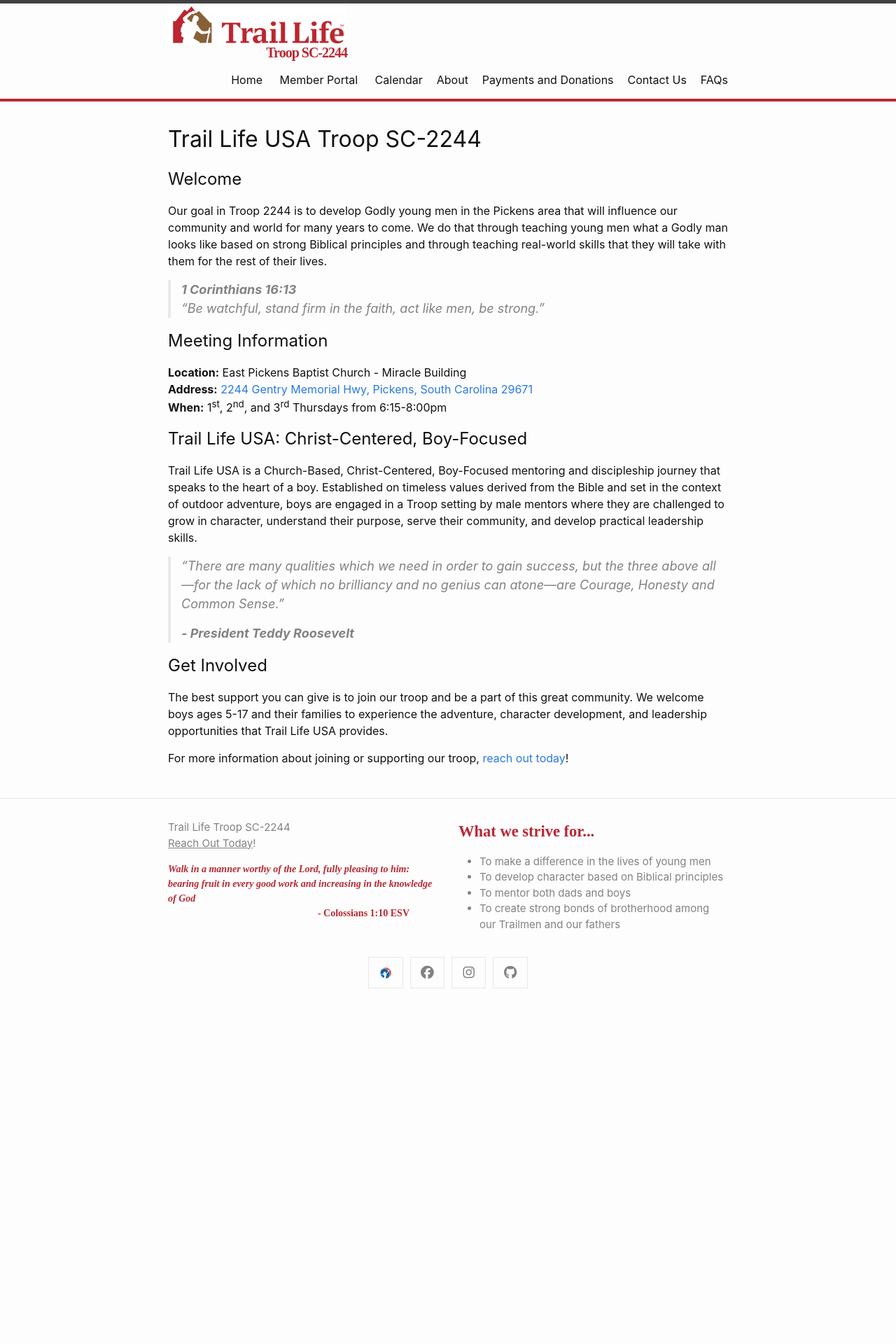
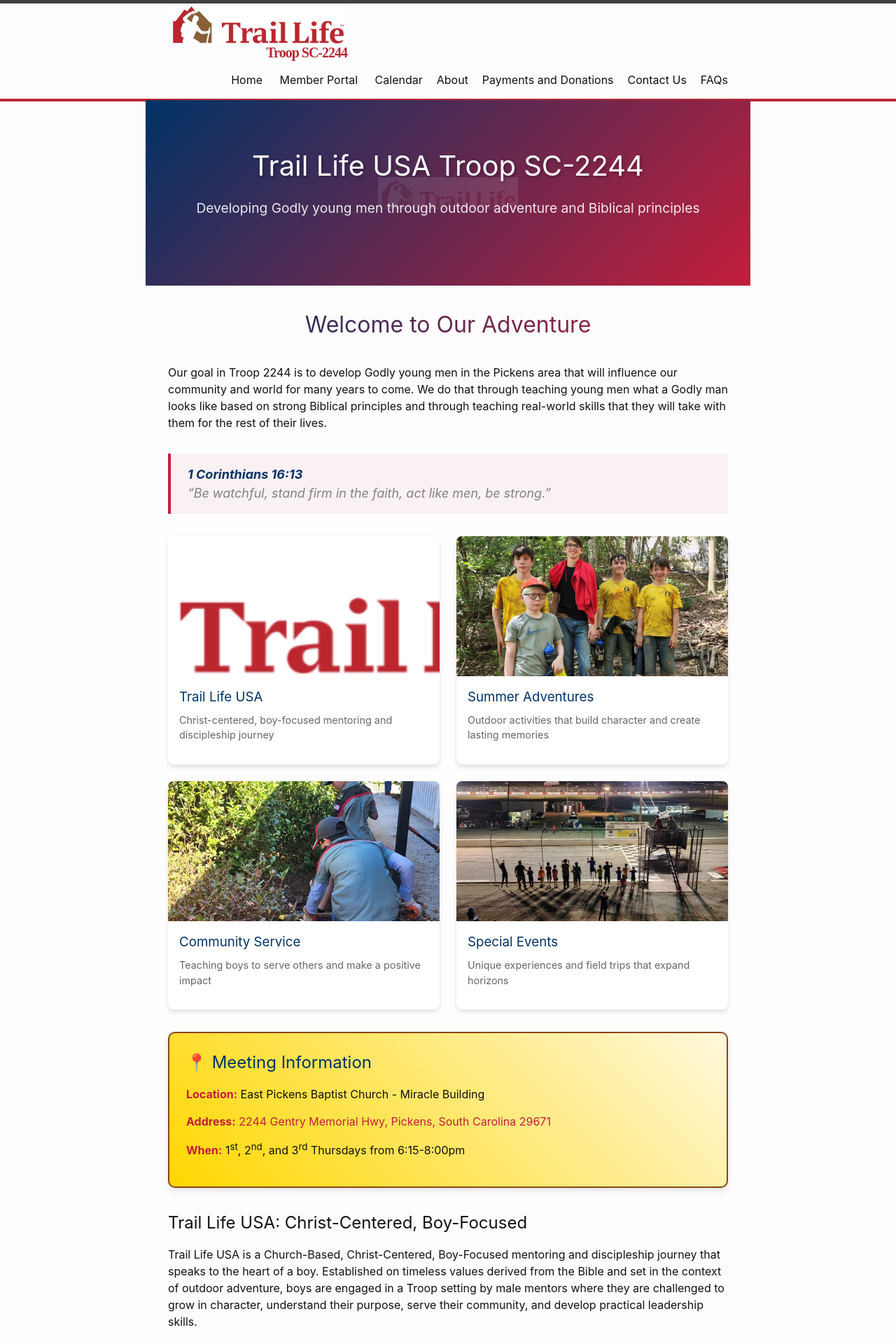
Before and after one commit to traillife-sc2244/traillife-sc2244.github.io, a Jekyll site: the page built from index.md, in a window 1280 px wide. Shown: the top 1920 px of the page at 70% size. Built offline with Jekyll 4.4.1, drawn with Linux system fonts in a browser that asks for light colours; comment, search, counter and statistics services are not loaded; before the commit the page ends 1447 px from its top, so only the background shows below that; some of the changed text lies outside the part shown.

Commit message:
initial draft

```diff
--- a/_layouts/home.html
+++ b/_layouts/home.html
@@ -3,7 +3,16 @@ layout: base
 ---
 
 <div class="home">
-  {%- if page.title -%}
+  {%- if page.hero -%}
+  <div class="hero-section">
+    <div class="hero-content">
+      <h1>{{ page.title }}</h1>
+      {%- if page.hero.subtitle -%}
+      <p class="hero-subtitle">{{ page.hero.subtitle }}</p>
+      {%- endif -%}
+    </div>
+  </div>
+  {%- elsif page.title -%}
   <h1 class="page-heading">{{ page.title }}</h1>
   {%- endif -%}
 
@@ -42,15 +51,22 @@ layout: base
   <div class="pager">
     <ul class="pagination">
       {%- if paginator.previous_page %}
-          <li><a href="{{ paginator.previous_page_path | relative_url }}" class="previous-page">{{ paginator.previous_page }}</a></li>
+      <li><a href="{{ paginator.previous_page_path | relative_url }}" class="previous-page">{{ paginator.previous_page
+          }}</a></li>
       {%- else %}
-          <li><div class="pager-edge">•</div></li>
+      <li>
+        <div class="pager-edge">•</div>
+      </li>
       {%- endif %}
-          <li><div class="current-page">{{ paginator.page }}</div></li>
+      <li>
+        <div class="current-page">{{ paginator.page }}</div>
+      </li>
       {%- if paginator.next_page %}
       <li><a href="{{ paginator.next_page_path | relative_url }}" class="next-page">{{ paginator.next_page }}</a></li>
       {%- else %}
-          <li><div class="pager-edge">•</div></li>
+      <li>
+        <div class="pager-edge">•</div>
+      </li>
       {%- endif %}
     </ul>
   </div>
--- a/assets/css/style.scss
+++ b/assets/css/style.scss
@@ -5,3 +5,225 @@
 @import
   "minima/skins/{{ site.minima.skin | default: 'classic' }}",
   "minima/initialize";
+
+// Trail Life USA Brand Colors
+$traillife-red: #C41E3A;
+$traillife-blue: #003366;
+$traillife-gold: #FFD700;
+$traillife-green: #228B22;
+$traillife-brown: #8B4513;
+
+// Hero Section
+.hero-section {
+  background: linear-gradient(135deg, $traillife-blue 0%, $traillife-red 100%);
+  color: white;
+  padding: 4rem 2rem;
+  margin: -2rem -2rem 2rem -2rem;
+  text-align: center;
+  position: relative;
+  overflow: hidden;
+
+  &::before {
+    content: '';
+    position: absolute;
+    top: 0;
+    left: 0;
+    right: 0;
+    bottom: 0;
+    background: url('/assets/images/TLUSA Logo.png') no-repeat center center;
+    background-size: 200px;
+    opacity: 0.1;
+    z-index: 1;
+  }
+
+  .hero-content {
+    position: relative;
+    z-index: 2;
+  }
+
+  h1 {
+    font-size: 2.5rem;
+    margin-bottom: 1rem;
+    text-shadow: 2px 2px 4px rgba(0,0,0,0.3);
+  }
+
+  .hero-subtitle {
+    font-size: 1.2rem;
+    margin-bottom: 2rem;
+    opacity: 0.9;
+  }
+}
+
+// Photo Gallery Section
+.photo-gallery {
+  display: grid;
+  grid-template-columns: repeat(auto-fit, minmax(300px, 1fr));
+  gap: 1.5rem;
+  margin: 2rem 0;
+
+  .photo-card {
+    background: white;
+    border-radius: 8px;
+    box-shadow: 0 4px 6px rgba(0,0,0,0.1);
+    overflow: hidden;
+    transition: transform 0.3s ease, box-shadow 0.3s ease;
+
+    &:hover {
+      transform: translateY(-5px);
+      box-shadow: 0 8px 15px rgba(0,0,0,0.2);
+    }
+
+    img {
+      width: 100%;
+      height: 200px;
+      object-fit: cover;
+    }
+
+    .photo-content {
+      padding: 1rem;
+
+      h3 {
+        color: $traillife-blue;
+        margin-bottom: 0.5rem;
+      }
+
+      p {
+        color: #666;
+        font-size: 0.9rem;
+      }
+    }
+  }
+}
+
+// Meeting Info Box
+.meeting-info {
+  background: linear-gradient(45deg, $traillife-gold, #FFF8DC);
+  border: 2px solid $traillife-brown;
+  border-radius: 10px;
+  padding: 1.5rem;
+  margin: 2rem 0;
+  box-shadow: 0 4px 8px rgba(0,0,0,0.1);
+
+  h2 {
+    color: $traillife-blue;
+    margin-top: 0;
+  }
+
+  strong {
+    color: $traillife-red;
+  }
+}
+
+// Quote Styling
+blockquote {
+  border-left: 4px solid $traillife-red;
+  background: rgba(196, 30, 58, 0.05);
+  padding: 1rem 1.5rem;
+  margin: 2rem 0;
+  font-style: italic;
+
+  strong {
+    color: $traillife-blue;
+  }
+}
+
+// Call to Action
+.cta-section {
+  background: $traillife-green;
+  color: white;
+  padding: 2rem;
+  border-radius: 10px;
+  text-align: center;
+  margin: 2rem 0;
+
+  h2 {
+    color: white;
+    margin-top: 0;
+  }
+
+  a {
+    background: $traillife-gold;
+    color: $traillife-blue;
+    padding: 0.75rem 1.5rem;
+    border-radius: 5px;
+    text-decoration: none;
+    font-weight: bold;
+    display: inline-block;
+    margin-top: 1rem;
+    transition: all 0.3s ease;
+
+    &:hover {
+      background: white;
+      transform: translateY(-2px);
+      box-shadow: 0 4px 8px rgba(0,0,0,0.2);
+    }
+  }
+}
+
+// Responsive adjustments
+@media (max-width: 768px) {
+  .hero-section {
+    padding: 2rem 1rem;
+    margin: -1rem -1rem 2rem -1rem;
+
+    h1 {
+      font-size: 2rem;
+    }
+
+    .hero-subtitle {
+      font-size: 1rem;
+    }
+  }
+
+  .photo-gallery {
+    grid-template-columns: 1fr;
+  }
+}
+// Se
+ction Headers
+h2 {
+  color: $traillife-blue;
+  border-bottom: 3px solid $traillife-red;
+  padding-bottom: 0.5rem;
+  margin-bottom: 1.5rem;
+  position: relative;
+
+  &::after {
+    content: '';
+    position: absolute;
+    bottom: -3px;
+    left: 0;
+    width: 50px;
+    height: 3px;
+    background: $traillife-gold;
+  }
+}
+
+// Links
+a {
+  color: $traillife-red;
+  transition: color 0.3s ease;
+
+  &:hover {
+    color: $traillife-blue;
+  }
+}
+
+// Welcome section styling
+.home > h2:first-of-type {
+  background: linear-gradient(45deg, $traillife-blue, $traillife-red);
+  -webkit-background-clip: text;
+  -webkit-text-fill-color: transparent;
+  background-clip: text;
+  font-size: 2rem;
+  text-align: center;
+  margin: 2rem 0;
+}
+
+// Enhanced responsive adjustments
+@media (max-width: 768px) {
+  .meeting-info, .cta-section {
+    margin: 1rem -1rem;
+    border-radius: 0;
+  }
+}
--- a/index.md
+++ b/index.md
@@ -1,22 +1,54 @@
 ---
-# Feel free to add content and custom Front Matter to this file.
-# To modify the layout, see https://jekyllrb.com/docs/themes/#overriding-theme-defaults
 title: Trail Life USA Troop SC-2244
 layout: home
+hero:
+  subtitle: "Developing Godly young men through outdoor adventure and Biblical principles"
 ---
 
-## Welcome
+## Welcome to Our Adventure
 
 Our goal in Troop 2244 is to develop Godly young men in the Pickens area that will influence our community and world for many years to come. We do that through teaching young men what a Godly man looks like based on strong Biblical principles and through teaching real-world skills that they will take with them for the rest of their lives.
 
 > **1 Corinthians 16:13**<br />
 > "Be watchful, stand firm in the faith, act like men, be strong."
 
-## Meeting Information
+<div class="photo-gallery">
+  <div class="photo-card">
+    <img src="/assets/images/TLUSA Logo.png" alt="Trail Life USA Logo">
+    <div class="photo-content">
+      <h3>Trail Life USA</h3>
+      <p>Christ-centered, boy-focused mentoring and discipleship journey</p>
+    </div>
+  </div>
+  <div class="photo-card">
+    <img src="/assets/images/gallery/2022_Summer_Adventure/e8bfeb_88f8b2a226914d1f881ec76136dfa5af~mv2.avif" alt="Summer Adventure">
+    <div class="photo-content">
+      <h3>Summer Adventures</h3>
+      <p>Outdoor activities that build character and create lasting memories</p>
+    </div>
+  </div>
+  <div class="photo-card">
+    <img src="/assets/images/gallery/2022_EPBC_Workday/e8bfeb_4663709ea01b474d85e3cb64ce946884~mv2.jpg" alt="Community Service">
+    <div class="photo-content">
+      <h3>Community Service</h3>
+      <p>Teaching boys to serve others and make a positive impact</p>
+    </div>
+  </div>
+  <div class="photo-card">
+    <img src="/assets/images/gallery/2022_Pickens_Speedway/img1.jpg" alt="Special Events">
+    <div class="photo-content">
+      <h3>Special Events</h3>
+      <p>Unique experiences and field trips that expand horizons</p>
+    </div>
+  </div>
+</div>
 
-**Location:** East Pickens Baptist Church - Miracle Building <br />
-**Address:** <a href="http://maps.google.com/?daddr=2244+Gentry+Memorial+Hwy+Pickens+South+Carolina" target="_blank">2244 Gentry Memorial Hwy, Pickens, South Carolina 29671</a> <br />
-**When:** 1<sup>st</sup>, 2<sup>nd</sup>, and 3<sup>rd</sup> Thursdays from 6:15-8:00pm
+<div class="meeting-info">
+  <h2>📍 Meeting Information</h2>
+  <p><strong>Location:</strong> East Pickens Baptist Church - Miracle Building</p>
+  <p><strong>Address:</strong> <a href="http://maps.google.com/?daddr=2244+Gentry+Memorial+Hwy+Pickens+South+Carolina" target="_blank">2244 Gentry Memorial Hwy, Pickens, South Carolina 29671</a></p>
+  <p><strong>When:</strong> 1<sup>st</sup>, 2<sup>nd</sup>, and 3<sup>rd</sup> Thursdays from 6:15-8:00pm</p>
+</div>
 
 ## Trail Life USA: Christ-Centered, Boy-Focused
 
@@ -26,8 +58,8 @@ Trail Life USA is a Church-Based, Christ-Centered, Boy-Focused mentoring and dis
 >
 > **- President Teddy Roosevelt**
 
-## Get Involved
-
-The best support you can give is to join our troop and be a part of this great community. We welcome boys ages 5-17 and their families to experience the adventure, character development, and leadership opportunities that Trail Life USA provides.
-
-For more information about joining or supporting our troop, <a href="./contact">reach out today</a>!
+<div class="cta-section">
+  <h2>🏕️ Join Our Adventure!</h2>
+  <p>The best support you can give is to join our troop and be a part of this great community. We welcome boys ages 5-17 and their families to experience the adventure, character development, and leadership opportunities that Trail Life USA provides.</p>
+  <a href="./contact">Get Started Today!</a>
+</div>
```
Lines whose indentation alone changed are shown as unchanged.
